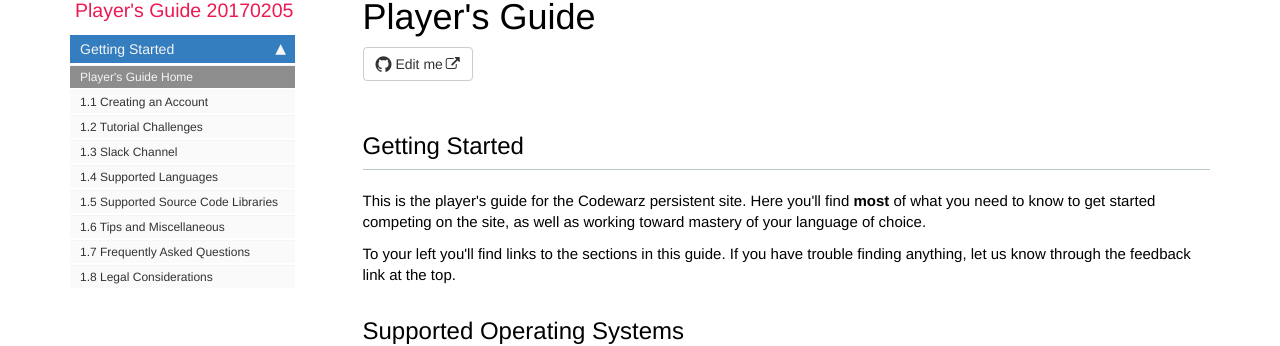
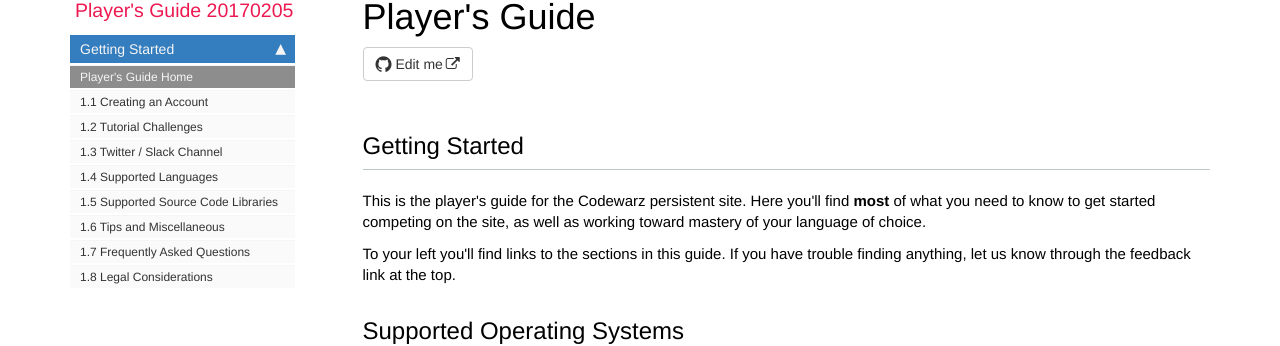
Before and after one commit to codewarz-ninja/runcode-docs.github.io, a Jekyll site: the page built from pages/player-guide/cwn_landing_page.html, in a window 1280 px wide. Shown: the part 114-460 px from the top of the page. Built offline with Jekyll 4.4.1, drawn with Linux system fonts in a browser that asks for light colours; nearby versions of some CDN libraries; comment, search, counter and statistics services are not loaded.

Commit message:
Update cwn_sidebar.yml

```diff
--- a/_data/sidebars/cwn_sidebar.yml
+++ b/_data/sidebars/cwn_sidebar.yml
@@ -35,7 +35,7 @@ entries:
       url: /cwn_tutorials.html
       output: web,pdf
 
-    - title: 1.3 Slack Channel
+    - title: 1.3 Twitter / Slack Channel
       url: /cwn_slack.html
       output: web,pdf
 
```
